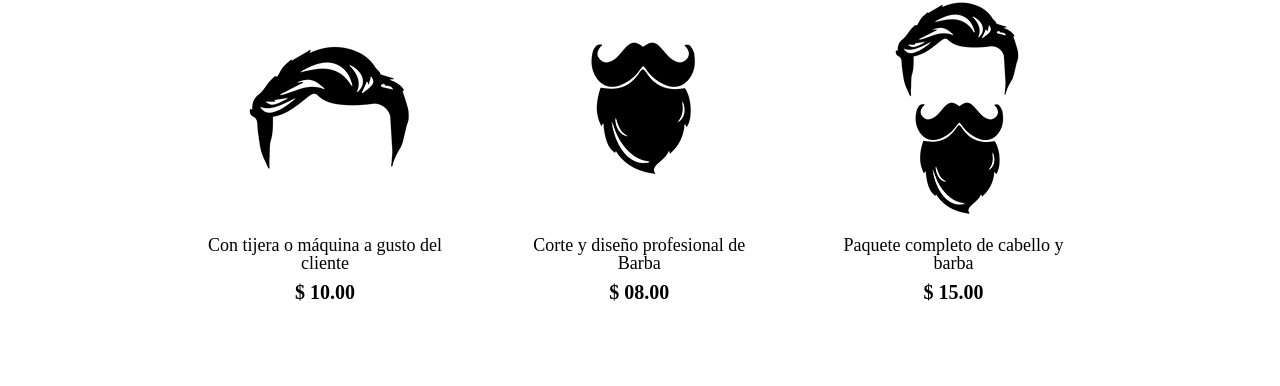
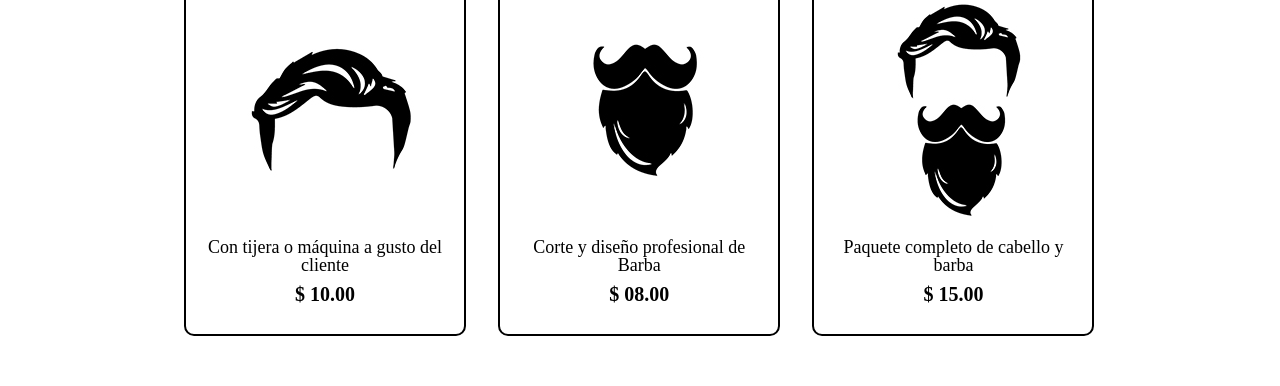
Before and after one commit to CarlosMunera/PracticasAluraOracle_HTML5yCSS3_2, a plain HTML site: page productos.html in a window 1280 px wide. Shown: the part 420-806 px from the top of the page. Drawn offline with Linux system fonts and the light colour scheme.

Commit message:
Finalizada actividad 5.Lidiando con los bordes

```diff
--- a/productos.css
+++ b/productos.css
@@ -42,6 +42,10 @@ nav a {
     margin: 0 1.5%;
     padding: 30px 20px;
     box-sizing: border-box;
+    border-color: #000000;
+    border-width: 2px;
+    border-style: solid;
+    border-radius: 10px;
 }
 
 .productos h2 {
```
